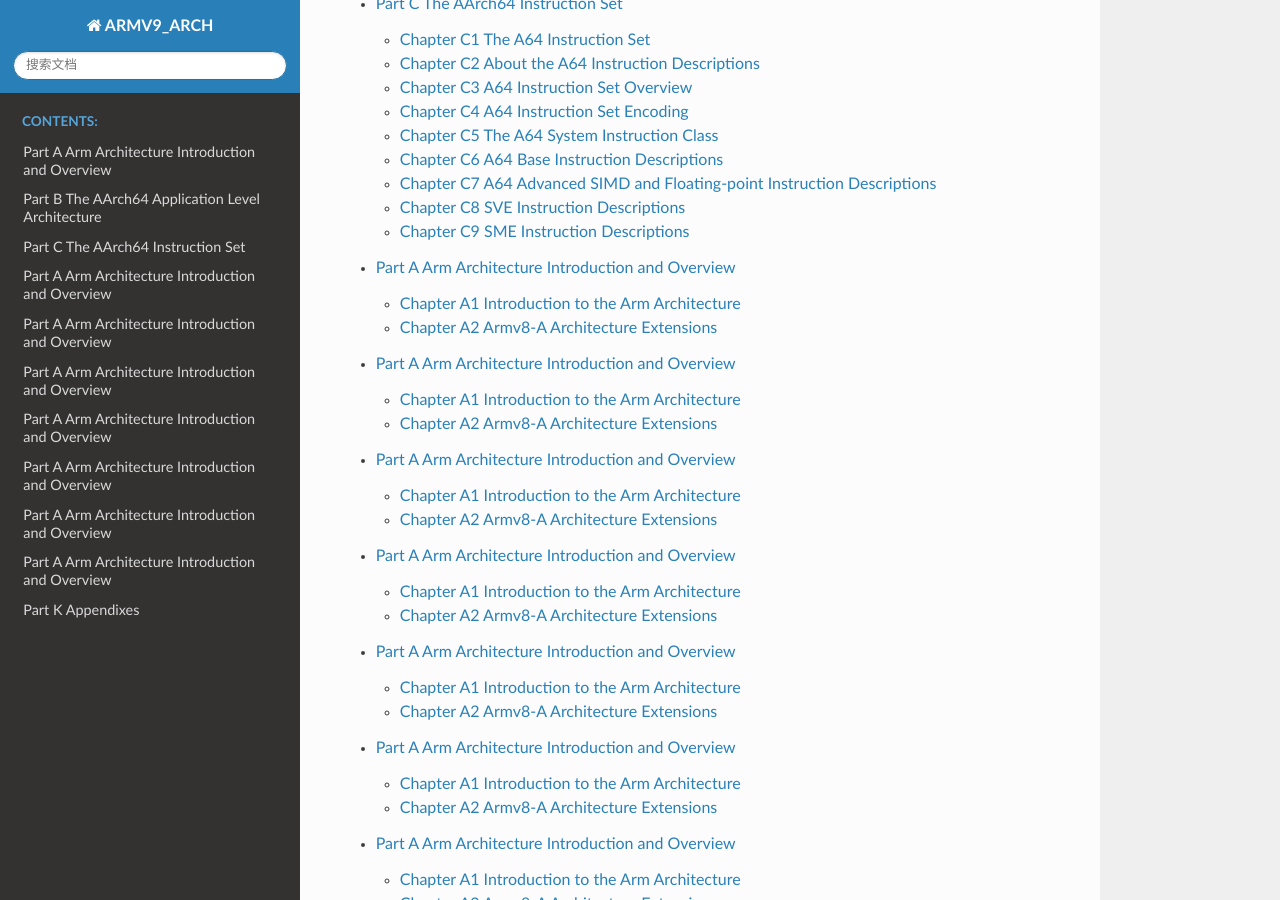
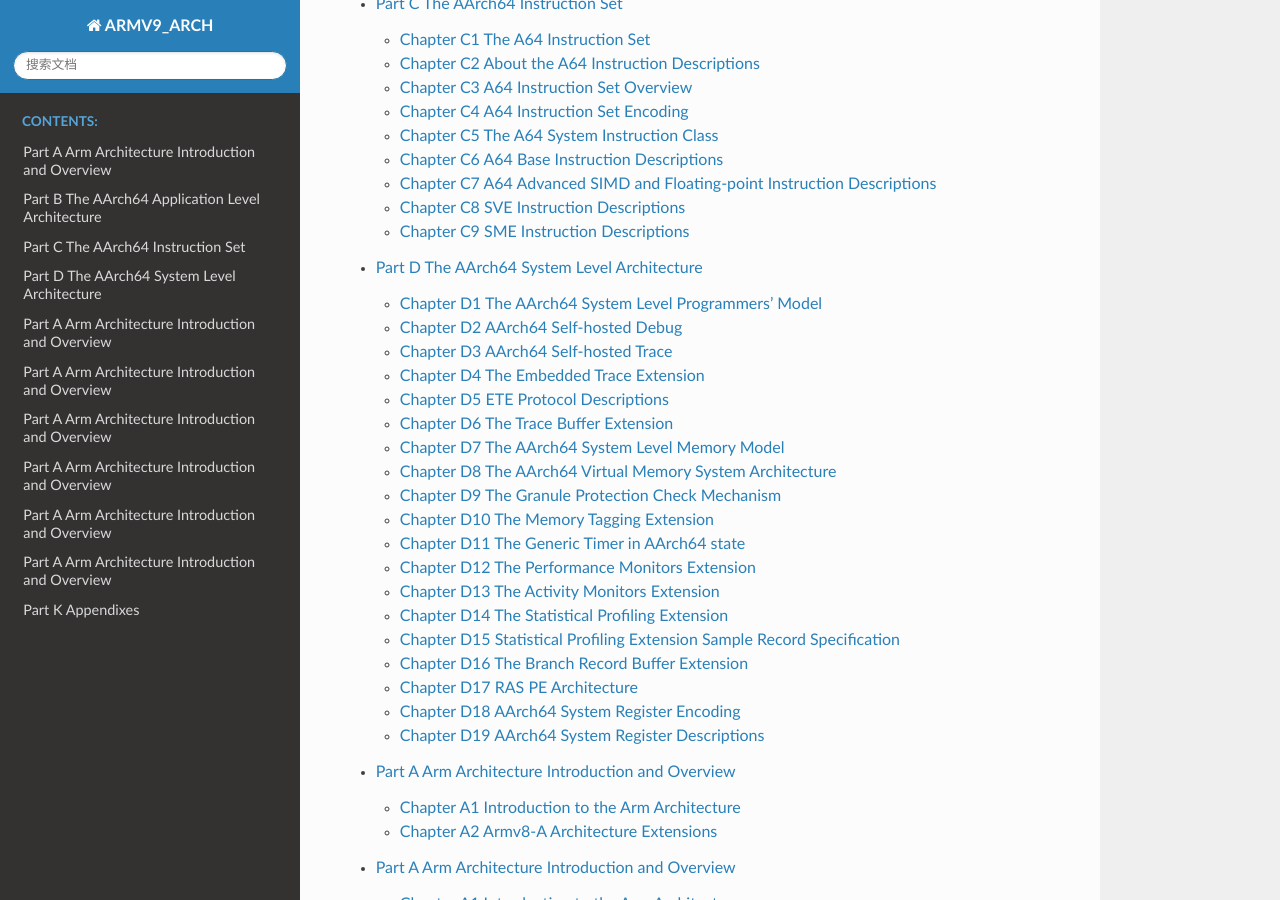
Before and after one commit to wisen/ARMV9_ARCH, a Sphinx documentation site: the page built from source/index.rst, in a window 1280 px wide and 900 px high, scrolled down 480 px. Built offline with Sphinx 7.4.7 and the Read the Docs theme 2.0.0, drawn with Linux system fonts in a browser that asks for light colours; pages that are not in the unit, such as notebooks, are missing from menus.

Commit message:
Update index.rst

```diff
--- a/source/Armv9_docs/partd/index.rst
+++ b/source/Armv9_docs/partd/index.rst
@@ -1,30 +1,186 @@
 ===============================================================
-Part A Arm Architecture Introduction and Overview
+Part D The AArch64 System Level Architecture
 ===============================================================
 
 .. toctree::
    :maxdepth: 2
    :caption: Contents:
 
-Chapter A1 Introduction to the Arm Architecture
+Chapter D1 The AArch64 System Level Programmers’ Model
 ===============================================================
 
 .. toctree::
    :maxdepth: 2
+   :glob:
 
-   a11
-   a12
-   a13
-   a14
-   a15
-   a16
-   a17
+   d11
+   d12
+   d13
+   d14
+   d15
+   d16
+   d17
+   d18
+   d19
 
-Chapter A2 Armv8-A Architecture Extensions
+Chapter D2 AArch64 Self-hosted Debug
 ===============================================================
 
 .. toctree::
    :maxdepth: 2
+   :glob:
 
-   a21
-   a22
+   d2*
+
+Chapter D3 AArch64 Self-hosted Trace
+===============================================================
+
+.. toctree::
+   :maxdepth: 2
+   :glob:
+
+   d3*
+
+Chapter D4 The Embedded Trace Extension
+===============================================================
+
+.. toctree::
+   :maxdepth: 2
+   :glob:
+
+   d4*
+
+Chapter D5 ETE Protocol Descriptions
+===============================================================
+
+.. toctree::
+   :maxdepth: 2
+   :glob:
+
+   d5*
+
+Chapter D6 The Trace Buffer Extension
+===============================================================
+
+.. toctree::
+   :maxdepth: 2
+   :glob:
+
+   d6*
+
+Chapter D7 The AArch64 System Level Memory Model
+===============================================================
+
+.. toctree::
+   :maxdepth: 2
+   :glob:
+
+   d7*
+
+Chapter D8 The AArch64 Virtual Memory System Architecture
+===============================================================
+
+.. toctree::
+   :maxdepth: 2
+   :glob:
+
+   d8*
+
+Chapter D9 The Granule Protection Check Mechanism
+===============================================================
+
+.. toctree::
+   :maxdepth: 2
+   :glob:
+
+   d9*
+
+Chapter D10 The Memory Tagging Extension
+===============================================================
+
+.. toctree::
+   :maxdepth: 2
+   :glob:
+
+   d10*
+
+Chapter D11 The Generic Timer in AArch64 state
+===============================================================
+
+.. toctree::
+   :maxdepth: 2
+   :glob:
+
+   d11*
+
+Chapter D12 The Performance Monitors Extension
+===============================================================
+
+.. toctree::
+   :maxdepth: 2
+   :glob:
+
+   d12*
+
+Chapter D13 The Activity Monitors Extension
+===============================================================
+
+.. toctree::
+   :maxdepth: 2
+   :glob:
+
+   d13*
+
+Chapter D14 The Statistical Profiling Extension
+===============================================================
+
+.. toctree::
+   :maxdepth: 2
+   :glob:
+
+   d14*
+
+Chapter D15 Statistical Profiling Extension Sample Record Specification
+===============================================================
+
+.. toctree::
+   :maxdepth: 2
+   :glob:
+
+   d15*
+
+Chapter D16 The Branch Record Buffer Extension
+===============================================================
+
+.. toctree::
+   :maxdepth: 2
+   :glob:
+
+   d16*
+
+Chapter D17 RAS PE Architecture
+===============================================================
+
+.. toctree::
+   :maxdepth: 2
+   :glob:
+
+   d17*
+
+Chapter D18 AArch64 System Register Encoding
+===============================================================
+
+.. toctree::
+   :maxdepth: 2
+   :glob:
+
+   d18*
+
+Chapter D19 AArch64 System Register Descriptions
+===============================================================
+
+.. toctree::
+   :maxdepth: 2
+   :glob:
+
+   d19*
```
